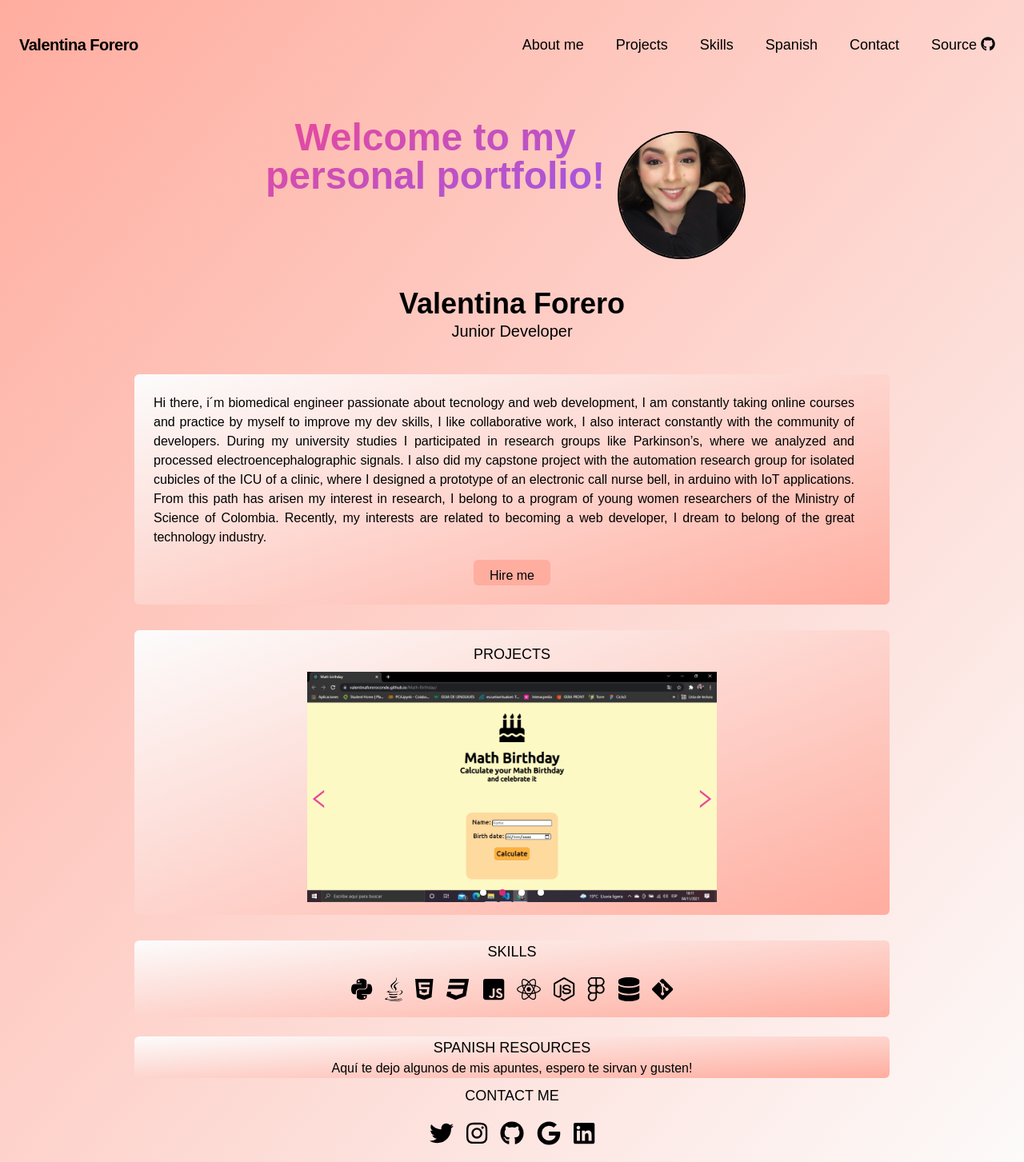
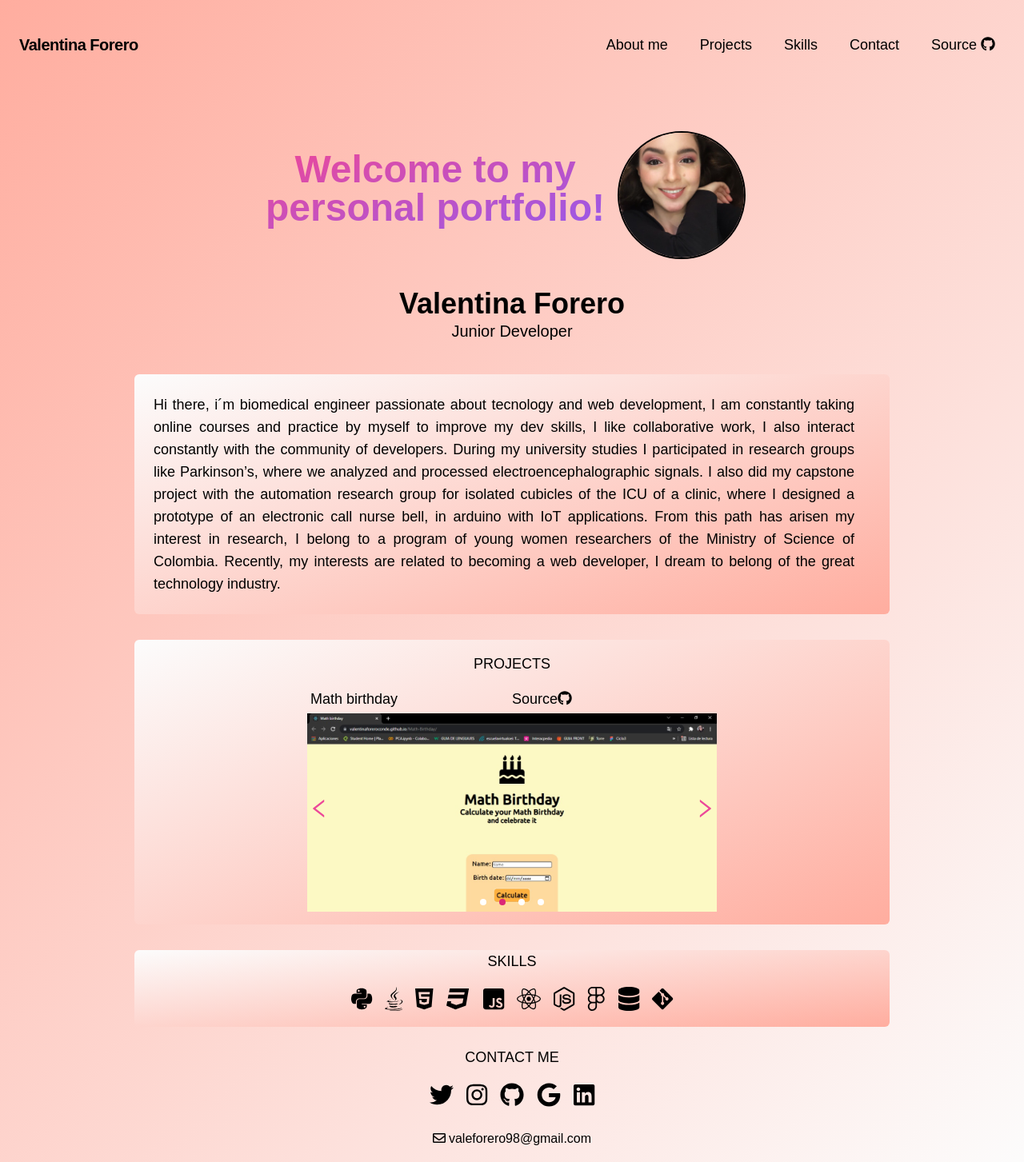
Before and after one commit to ValentinaForeroConde/Portfolio, a Next.js app: page / in a window 1280 px wide. Shown: the top 1453 px of the page at 80% size. Built offline with nearby package versions, Linux system fonts and the light colour scheme; a web font is replaced by a local one.

Commit message:
changes in projects file

```diff
--- a/components/About.js
+++ b/components/About.js
@@ -6,7 +6,7 @@ const About = () => {
         <div>
             <div id="about" className="flex flex-col items-center  m-2 rounded-md p-2 mb-8">
                 <div className="flex flex-wrap justify-center m-5">
-                    <h1 className="text-3xl md:text-5xl text-center font-semibold text-transparent bg-clip-text bg-gradient-to-br from-pink-500 to-purple-500 mb-4"> Welcome to my <br/> personal portfolio!</h1>
+                    <h1 className="text-3xl md:text-5xl md:mt-10 text-center font-semibold text-transparent bg-clip-text bg-gradient-to-br from-pink-500 to-purple-500 mb-4"> Welcome to my <br/> personal portfolio!</h1>
                     <div className="flex-none w-40 m-4">
                         <img src="pic.jpg" alt="" className=" inset-0 w-full h-full object-cover rounded-full border-black border-2 "/>
                     </div>
@@ -21,14 +21,14 @@ const About = () => {
                 </div>
             </div>
             <div className="flex flex-col justify-center bg-gradient-to-br m-2 rounded-md p-6 mb-6 backgound-card">
-                <p className="flex mr-5 text-justify">Hi there, i´m biomedical engineer passionate about tecnology and web development, I am constantly taking online courses and practice by myself to improve my dev skills, I like collaborative work, I also interact constantly with the community of developers.
+                <p className="flex mr-5 text-justify md:text-lg">Hi there, i´m biomedical engineer passionate about tecnology and web development, I am constantly taking online courses and practice by myself to improve my dev skills, I like collaborative work, I also interact constantly with the community of developers.
                 During my university studies I participated in research groups like Parkinson’s, where we analyzed and processed electroencephalographic signals. I also did my capstone project with the automation research group for isolated cubicles of the ICU of a clinic, where I designed a prototype of an electronic call nurse bell, in arduino with IoT applications. From this path has arisen my interest in research, I belong to a program of young women researchers of the Ministry of Science of Colombia.
                 Recently, my interests are related to becoming a web developer, I dream to belong of the great technology industry. </p>
-                <div className="flex justify-center mt-4">
+                {/* <div className="flex justify-center mt-4">
                     <button className="rainbow  flex rounded-md justify-center h-8 w-24">
                         Hire me
                     </button>
-                </div>
+                </div> */}
             </div>
         </div>
     )
--- a/components/Header.js
+++ b/components/Header.js
@@ -35,11 +35,11 @@ const Header = () => {
                       Skills
                     </a>
                   </Link>
-                  <Link href="#resources">
+                  {/* <Link href="#resources">
                     <a className=" hover:bg-pink-200 text-black px-3 py-2 rounded-md text-lg font-medium">
                       Spanish
                     </a>
-                  </Link>
+                  </Link> */}
                   <Link href="#contact">
                     <a className=" hover:bg-pink-200 text-black px-3 py-2 rounded-md text-lg font-medium">
                       Contact
@@ -127,11 +127,11 @@ const Header = () => {
                   Skills
                 </a>
                 </Link>
-                <Link href="#resources">
+                {/* <Link href="#resources">
                     <a className=" hover:bg-pink-200 text-black px-3 py-2 rounded-md text-base font-medium">
                       Spanish
                     </a>
-                </Link>
+                </Link>     */}
                 <Link href="#contact">
                   <a className="hover:bg-pink-200 text-black block px-3 py-2 rounded-md text-base font-medium">
                   Contact
--- a/components/Projects.js
+++ b/components/Projects.js
@@ -2,7 +2,9 @@ import React, { Component } from "react";
 import { AiOutlineLeft, AiOutlineRight } from "react-icons/ai";
 import Swipe from "react-easy-swipe";
 import {projects} from '../profile'
-
+import Link from 'next/link'
+import { FontAwesomeIcon } from '@fortawesome/react-fontawesome'
+import { faGithub } from '@fortawesome/free-brands-svg-icons'
 class Projects extends Component {
   constructor(props) {
     super(props);
@@ -54,12 +56,35 @@ class Projects extends Component {
             className="absolute left-0 text-3xl inset-y-1/2 text-pink-500 cursor-pointer"
           />
           <Swipe onSwipeLeft={this.nextSlide} onSwipeRight={this.prevSlide}>
+            <div>
             {projects.map((slide, index) => {
               return (
+                <div key={index}>
+                  <div className="flex flex-end text-lg m-1">
+                  <p className={
+                      index === this.state.currentSlide
+                        ? "block w-full h-auto object-cover"
+                        : "hidden"
+                    }>{slide.name}</p>
+                    <div className={
+                        index === this.state.currentSlide
+                          ? "block w-full h-auto object-cover"
+                          : "hidden"
+                      }>
+                      <Link  href={slide.url} >
+                        <a className="hover:bg-pink-200 text-black">Source<FontAwesomeIcon classNameName="text-black" icon={faGithub} /></a>
+
+                      </Link>
+                    </div>
+                    {/* <p className={
+                      index === this.state.currentSlide
+                        ? "block w-full h-auto object-cover"
+                        : "hidden"
+                    }>{slide.url}</p> */}
+                    </div>
                   <img
                     src={slide.image}
                     alt="This is a carousel slide"
-                  key={index}
                     className={
                       index === this.state.currentSlide
                         ? "block w-full h-auto object-cover"
@@ -72,8 +97,10 @@ class Projects extends Component {
                       this.setState({ paused: false });
                     }}
                   />
+                </div>
               );
             })}
+            </div>
           </Swipe>
           <div className="absolute w-full flex justify-center bottom-0">
             {projects.map((element, index) => {
@@ -97,6 +124,7 @@ class Projects extends Component {
             className="absolute right-0 text-3xl inset-y-1/2 text-pink-500 cursor-pointer"
           />
         </div>
+
       </div>
     );
   }
--- a/components/Spanish.js
+++ b/components/Spanish.js
@@ -1,13 +1,13 @@
-import React from 'react'
+// import React from 'react'
 
 
-const Spanish = () => {
-    return (
-        <div id="resources" className="flex flex-col align-center m-2 rounded-md backgound-card">
-            <h1 className="text-center text-lg">SPANISH RESOURCES</h1>
-            <p className="flex justify-center ">Aquí te dejo algunos de mis apuntes, espero te sirvan y gusten!</p>
-        </div>
-    )
-}
+// const Spanish = () => {
+//     return (
+//         <div id="resources" className="flex flex-col align-center m-2 rounded-md backgound-card">
+//             <h1 className="text-center text-lg">SPANISH RESOURCES</h1>
+//             <p className="flex justify-center ">Aquí te dejo algunos de mis apuntes, espero te sirvan y gusten!</p>
+//         </div>
+//     )
+// }
 
-export default Spanish;
+// export default Spanish;
--- a/pages/index.js
+++ b/pages/index.js
@@ -12,7 +12,7 @@ const index = () => {
         <About/>
         <Projects/>
         <Skills/>
-        <Spanish />
+        {/* <Spanish /> */}
         <Contact/>
       </Layout>
     </>
```
Lines whose indentation alone changed are shown as unchanged.
